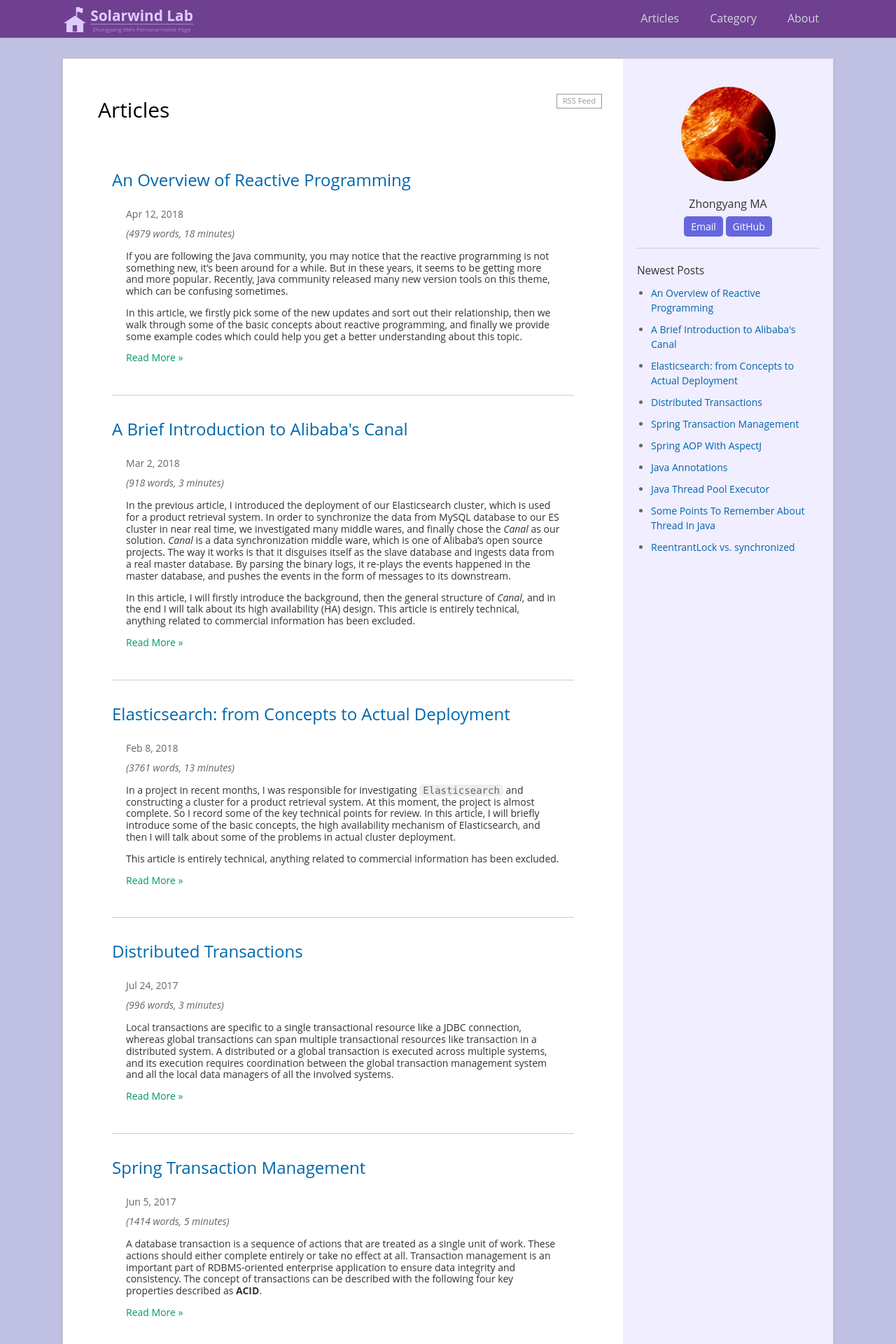
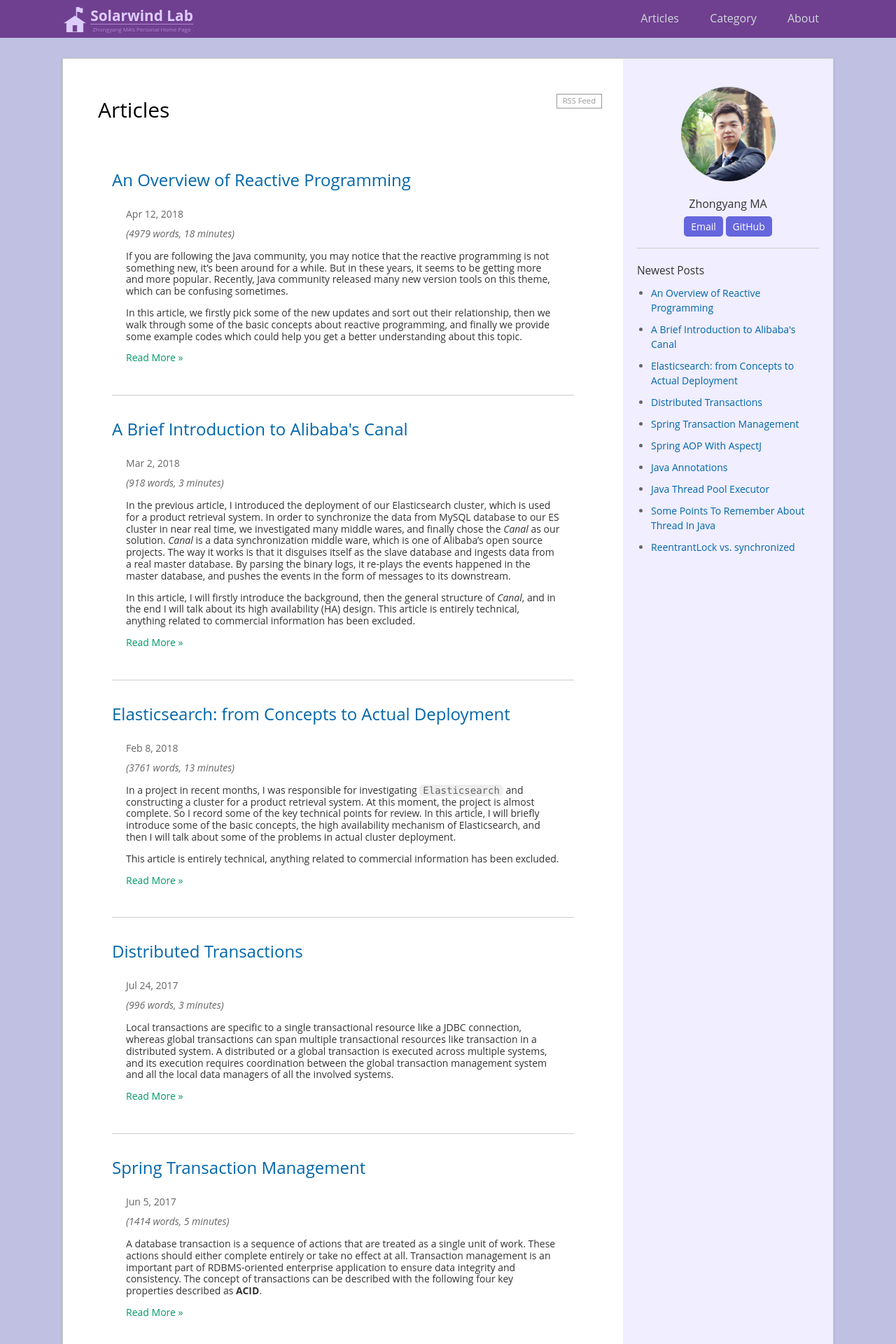
Before and after one commit to ZhongyangMA/ZhongyangMA.github.io, a Jekyll site: the page built from index.html, in a window 1280 px wide. Shown: the top 1920 px of the page at 70% size. Built offline with Jekyll 4.4.1, drawn with Linux system fonts in a browser that asks for light colours; the list of posts is cut into pages by our own code.

Commit message:
add head

```diff
--- a/_config.yml
+++ b/_config.yml
@@ -10,7 +10,7 @@ description: >
 # Your information
 email: mzy@mail.ustc.edu.cn
 author: Zhongyang MA
-avatar: "/img/solarwind.jpg"
+avatar: "/img/head.png"
 profile: Senior Java Developer, Tech Enthusiast, Blog Writer, PhD in Physics.
 #twitter_username: twitter_username
 
```
Also changed, not shown: img/head.png (added).
